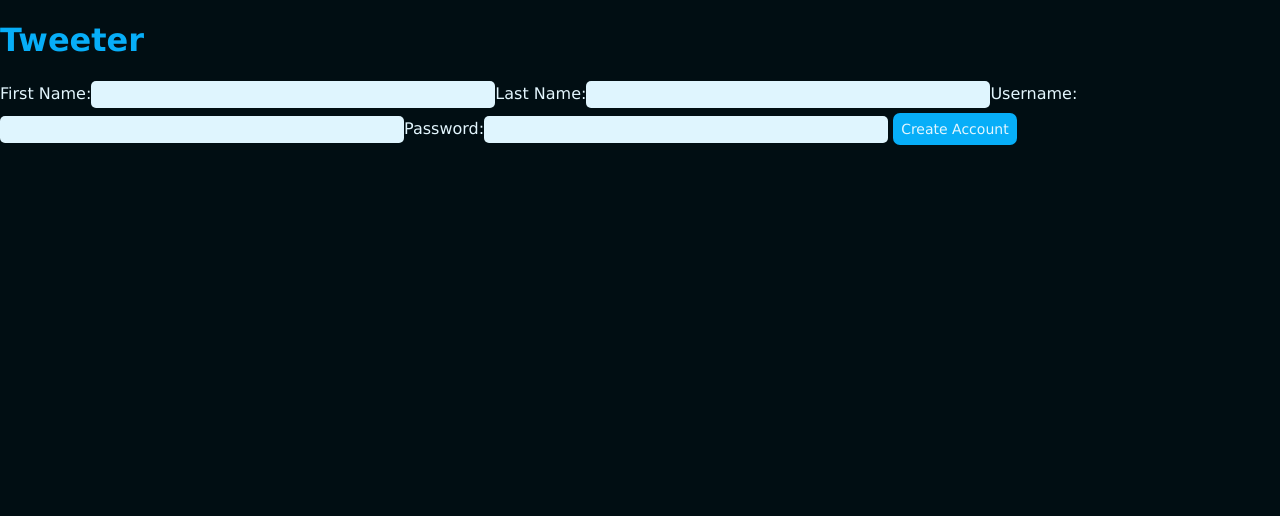
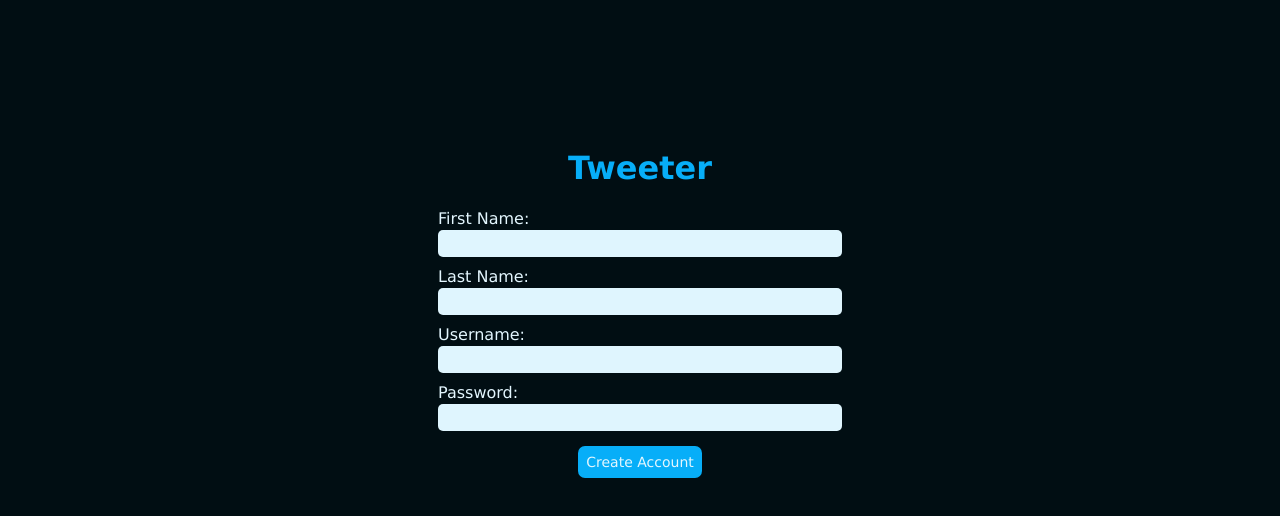
Before and after one commit to husaamkhan/tweeter, a React (Create React App) app: page /registration in a window 1280 px wide. Shown: the top 516 px of the page. Built offline with nearby package versions, Linux system fonts and the light colour scheme.

Commit message:
feat: Styled registration page and modified some of the css for authentication pages

```diff
--- a/src/App.css
+++ b/src/App.css
@@ -75,7 +75,7 @@ input:hover {
 	transition: 0.2s;
 }
 
-.input-div {
+.input-container {
 	margin: auto;
 	display: flex;
 	flex-direction: column;
@@ -90,3 +90,24 @@ label {
 	color: #e3f6fe;
 	margin-bottom: 2px;
 }
+
+
+.auth-container {
+	display: flex;
+	flex-direction: column;
+	justify-content: center;
+	align-items: center;
+	margin-top: 10%;
+}
+
+.form-container {
+	margin: auto;
+	display: flex;
+	flex-direction: column;
+}
+
+.auth-page {
+	display: flex;
+	justify-content: center;
+	align-items: center;
+}
--- a/src/LogInPage.js
+++ b/src/LogInPage.js
@@ -13,14 +13,14 @@ const LogInPage = () => {
 	}
 
 	return (
-		<div className="log-in-div">
+		<div className="auth-container">
 			<h1 className="logo">Tweeter</h1>
-			<div className="information-div">
-				<div className="input-div">
+			<div className="form-container">
+				<div className="input-container">
 					<label for="username">Username:</label>
 					<input type="text" id="username" />
 				</div>
-				<div className="input-div">
+				<div className="input-container">
 					<label for="password">Password:</label>
 					<input type="text" id="password" />
 				</div>
--- a/src/RegistrationPage.js
+++ b/src/RegistrationPage.js
@@ -2,17 +2,29 @@ const RegistrationPage = () => {
 	const handleCreateAccountClick = () => {};
 
 	return (
-		<div className="registration-div">
+		<div className="auth-page">
+			<div className="auth-container">
 				<h1 className="logo">Tweeter</h1>
+				<div className="form-container">
+					<div className="input-container">
 						<label for="firstname-input">First Name:</label>
 						<input type="text" id="firstname-input"/>
+					</div>
+					<div className="input-container">
 						<label for="lastname-input">Last Name:</label>
 						<input type="text" id="lastname-input"/>
+					</div>
+					<div className="input-container">
 						<label for="username-input">Username:</label>
 						<input type="text" id="username-input"/>
+					</div>
+					<div className="input-container">
 						<label for="password-input">Password:</label>
 						<input type="text" id="password-input"/>
+					</div>
+				</div>
 				<button onClick={handleCreateAccountClick}>Create Account</button>
+			</div>
 		</div>
 	);
 }
```
Lines whose indentation alone changed are shown as unchanged.
